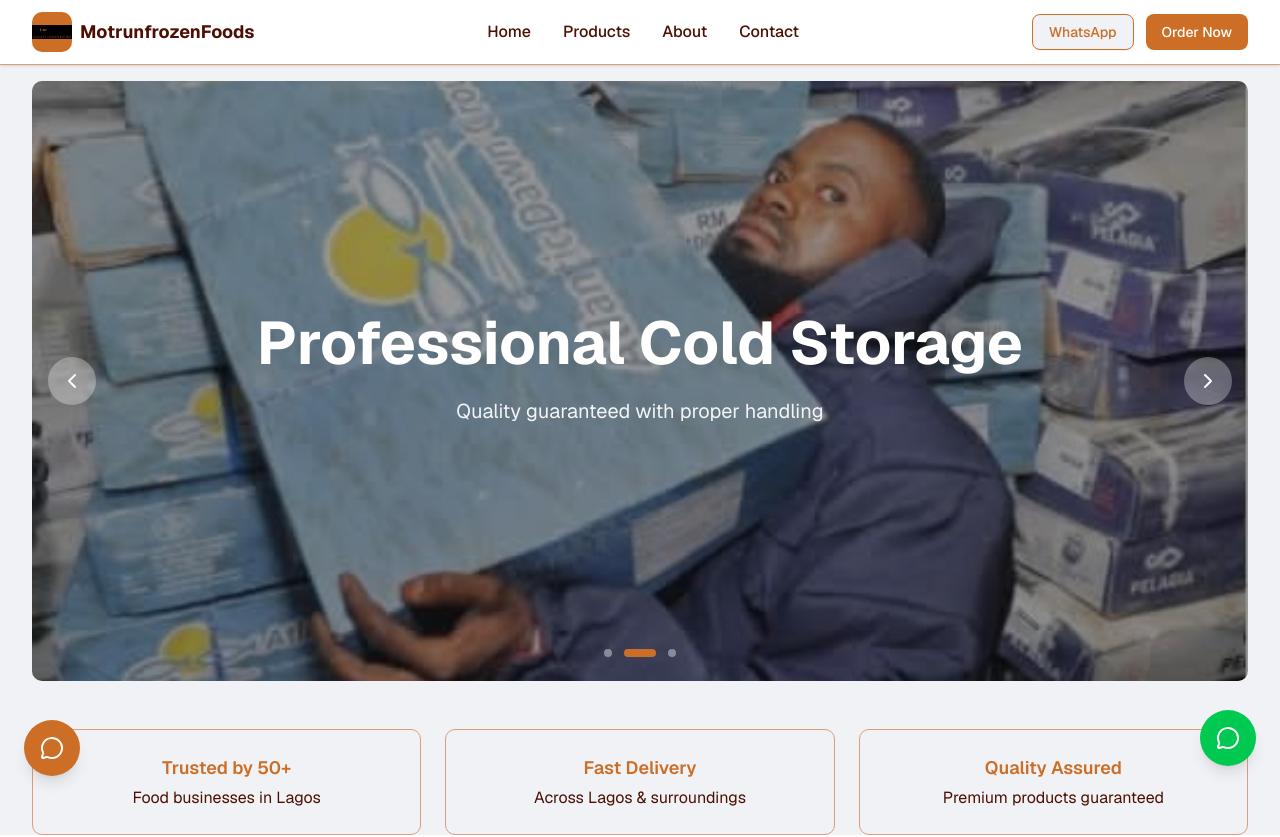
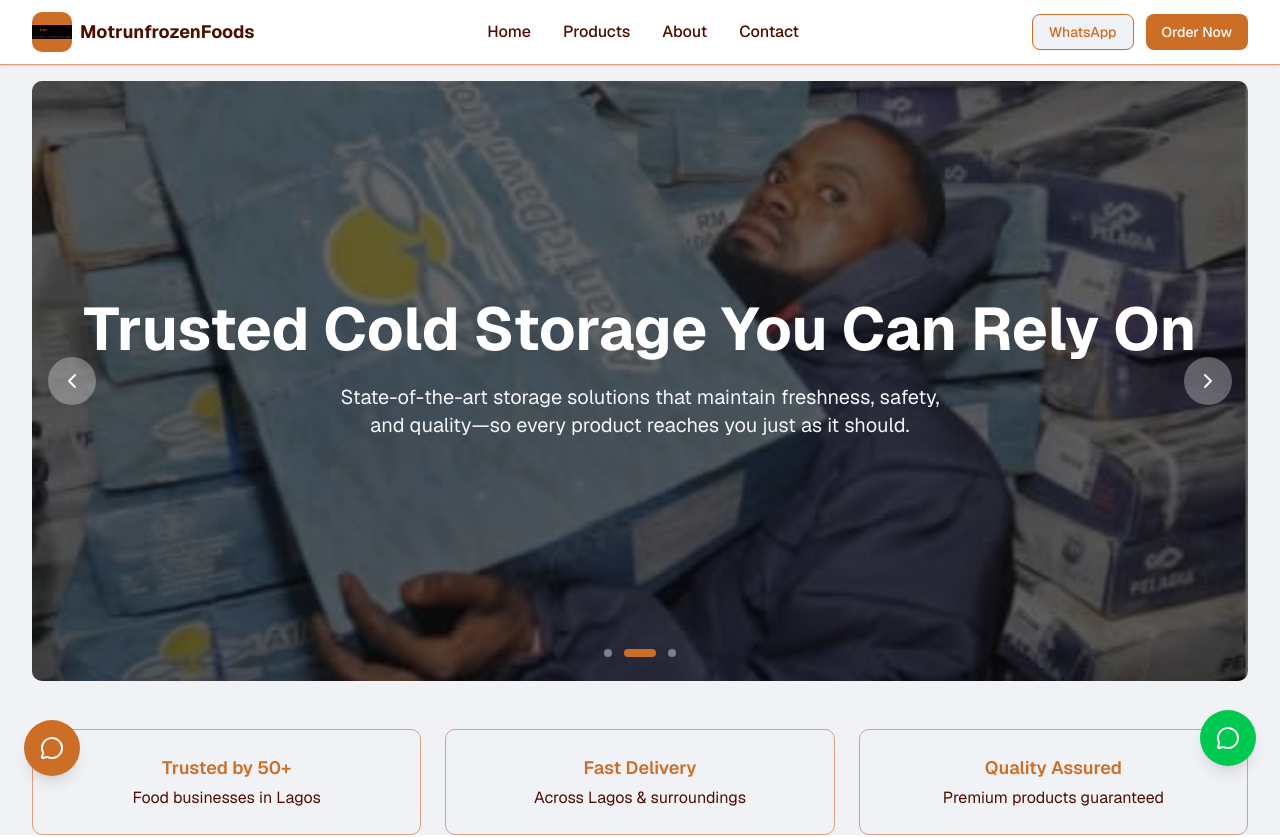
Before and after one commit to sylviaOsinaku/motrunenterprise, a Next.js app: page / in a window 1280 px wide. Shown: the top 837 px of the page. Built offline with nearby package versions, Linux system fonts and the light colour scheme.

Commit message:
woeking on data

```diff
--- a/components/HeroCarousel.tsx
+++ b/components/HeroCarousel.tsx
@@ -14,18 +14,18 @@ interface CarouselSlide {
 const slides: CarouselSlide[] = [
   {
     image: '/images/motun-1.jpg',
-    title: 'Premium Bulk Frozen Seafood',
-    description: 'Reliable supply for your business needs',
+    title: 'Premium Frozen Seafood, Delivered Fresh',
+    description: 'Carefully sourced and expertly preserved to bring you the finest quality seafood—perfect for homes, restaurants, and businesses that value excellence.',
   },
   {
     image: '/images/motun-2.jpg',
-    title: 'Professional Cold Storage',
-    description: 'Quality guaranteed with proper handling',
+    title: 'Trusted Cold Storage You Can Rely On',
+    description: 'State-of-the-art storage solutions that maintain freshness, safety, and quality—so every product reaches you just as it should.',
   },
   {
     image: '/images/motun-3.jpg',
-    title: 'Fast Lagos Delivery',
-    description: 'Quick processing and consistent service',
+    title: 'Fast, Reliable Delivery Across Lagos',
+    description: 'From our facility to your doorstep, we ensure prompt, consistent delivery—making your experience smooth, dependable, and stress-free.',
   },
 ]
 
@@ -82,7 +82,7 @@ export function HeroCarousel() {
             priority={index === 0}
           />
           {/* Overlay */}
-          <div className="absolute inset-0 bg-black/40" />
+          <div className="absolute inset-0 bg-black/60" />
 
           {/* Content */}
           <div className="absolute inset-0 flex flex-col justify-center items-center text-center px-4">
--- a/components/Navbar.tsx
+++ b/components/Navbar.tsx
@@ -29,10 +29,10 @@ export function Navbar() {
             onClick={handleLogoClick}
             className="flex items-center gap-2 group focus:outline-none"
           >
-            <div className="w-10 h-10 bg-primary rounded-lg flex items-center justify-center group-hover:bg-primary-dark transition-colors">
+            <div className="w-10 h-10 bg-primary rounded-lg flex items-center justify-center group-hover:bg-primary-dark transition-colors cursor-pointer">
              <Image src={logo} alt='Moturnayo Logo Enterprise'/>
             </div>
-            <span className="hidden sm:inline font-bold text-lg text-dark-bg">
+            <span className="hidden sm:inline font-bold text-lg text-dark-bg cursor-pointer">
               MotrunfrozenFoods
             </span>
           </button>
```
